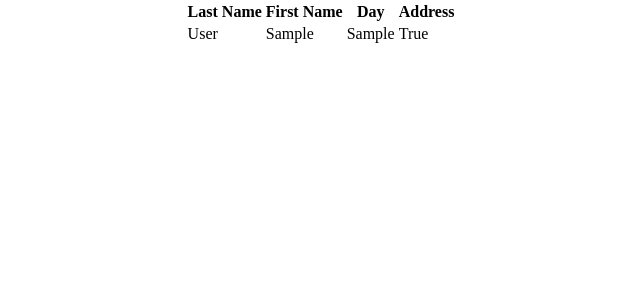
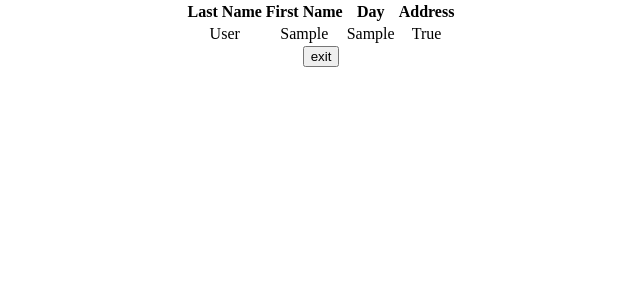
Before and after one commit to justin-curtis-lu/ACC-Scheduler, a Django app: page /view_volunteers/ in a window 1280 px wide. Shown: the top 300 px of the page, without its empty margins (319-959 px from the left). Run offline with Django 3.2, Linux system fonts and the light colour scheme; tables that the repository leaves empty hold one stand-in row (values such as "Sample post").

Commit message:
added exit route in view volunteers and centered

```diff
--- a/ACC_scheduler/scheduling_application/templates/scheduling_application/view_volunteers.html
+++ b/ACC_scheduler/scheduling_application/templates/scheduling_application/view_volunteers.html
@@ -9,6 +9,7 @@
     <title>Volunteers</title>
 </head>
 <body>
+    <div class="center">
     <table>
         <tr>
             <th>Last Name</th>
@@ -25,5 +26,7 @@
         </tr>
         {% endfor %}
     </table>
+    <a href="{% url 'index' %}"><button>exit</button></a>
+    </div>
 </body>
 </html>
```
